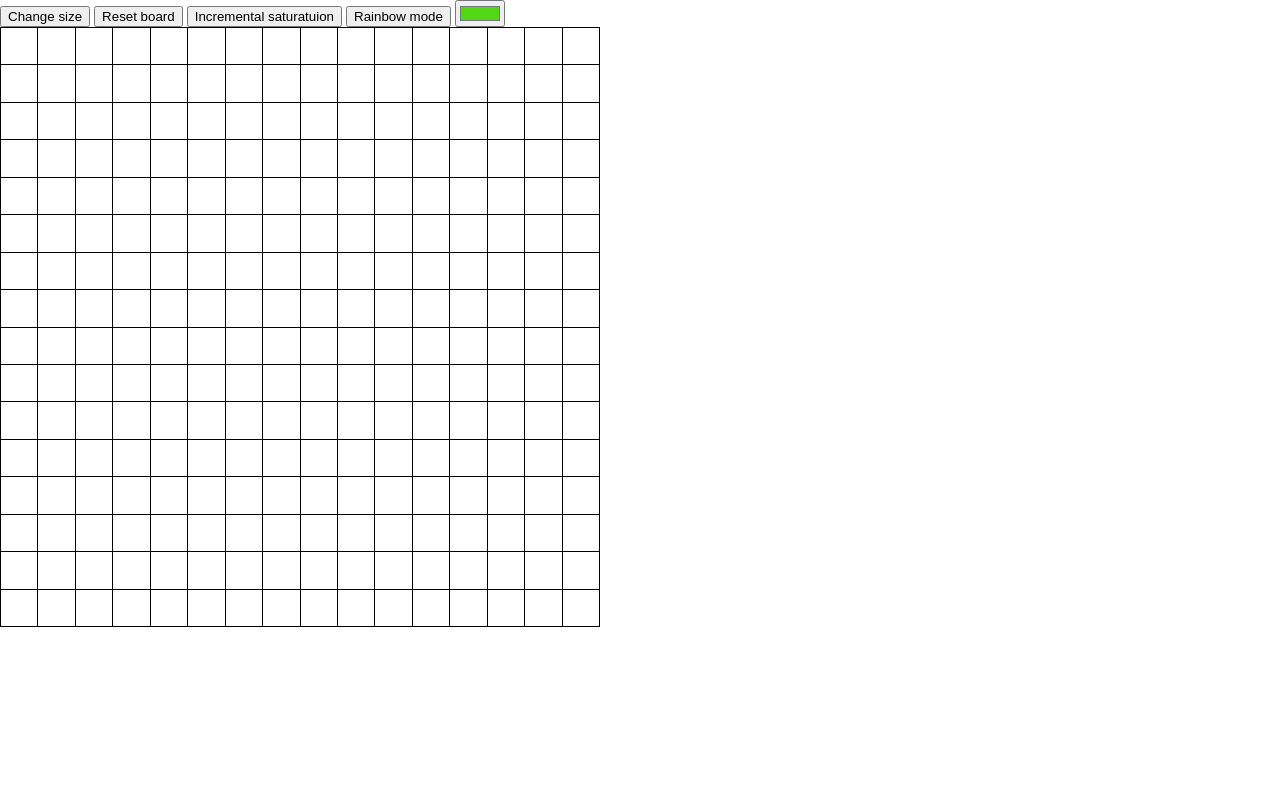
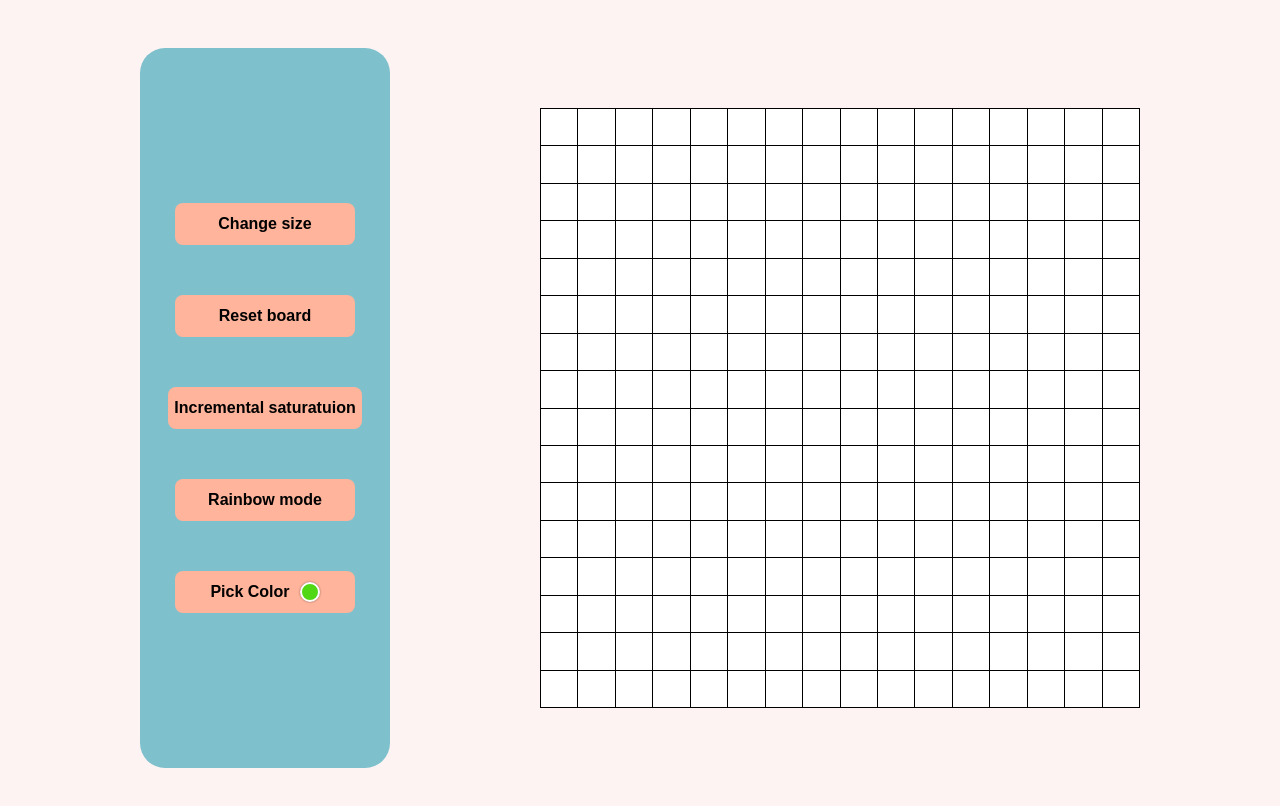
Before and after one commit to szy251/TheOdinProject, a plain HTML site: page foundations/projects/etch-a-sketch/index.html in a window 1280 px wide. Drawn offline with Linux system fonts and the light colour scheme.

Commit message:
Edit style of the site

```diff
--- a/foundations/projects/etch-a-sketch/index.html
+++ b/foundations/projects/etch-a-sketch/index.html
@@ -7,11 +7,18 @@
     <script src="./script.js" defer></script>
 </head>
 <body>
-    <button class="size">Change size</button>
-    <button class="reset">Reset board</button>
-    <button class="increment">Incremental saturatuion</button>
-    <button class="random">Rainbow mode</button>
-    <input type="color" id="colorPicker", value="#51D713"/>
+    <div class="menu">
+        <button class="size menu-btn">Change size</button>
+        <button class="reset menu-btn">Reset board</button>
+        <button class="increment menu-btn">Incremental saturatuion</button>
+        <button class="random menu-btn">Rainbow mode</button>
+        <div>
+            <input type="color" id="colorPicker" value="#51D713">
+            <label for="colorPicker" class="menu-btn">
+                Pick Color <span id="colorPreview"></span>
+            </label>
+        </div>
+    </div>
     <div class="board"></div>
 </body>
 </html>
--- a/foundations/projects/etch-a-sketch/script.js
+++ b/foundations/projects/etch-a-sketch/script.js
@@ -16,6 +16,7 @@ const resetBtn = document.querySelector(".reset");
 const incrementBtn = document.querySelector(".increment");
 const randomBtn = document.querySelector(".random");
 const colorPicker = document.querySelector("#colorPicker");
+const colorLabel = document.querySelector("#colorPreview");
 
 function paintBlock(event) {
 	event.preventDefault();
@@ -33,7 +34,7 @@ function changeColor(event) {
 		alpha = Number(event.target.dataset.saturation);
 
 		if (alpha < 1.0) {
-			//multiply by 10 to prevent 0.999999... case
+			//multiply by 10 prevent 0.999999... case
 			alpha *= 10;
 			alpha += 1;
 			alpha /= 10;
@@ -102,6 +103,7 @@ randomBtn.addEventListener("click", () => {
 
 colorPicker.addEventListener("change", (event) => {
 	getRGB(event.target.value);
+	colorLabel.style.backgroundColor = event.target.value;
 });
 
 function clearBoard() {
--- a/foundations/projects/etch-a-sketch/style.css
+++ b/foundations/projects/etch-a-sketch/style.css
@@ -2,13 +2,88 @@
   box-sizing: border-box;
 }
 body{
-    margin: 0;
     min-height: 100vh;
+    display: flex;
+    gap: 150px;
+    align-items: center;
+    justify-content: center;
+    background-color: rgb(253, 243, 243);
 }
 
 div{
     margin: 0;
     padding: 0;
+}
+
+#colorPicker {
+    position: absolute;
+    opacity: 0;
+    width: 0;
+    height: 0;
+    padding: 0;
+    margin: 0;
+    border: none;
+}
+
+#colorPreview {
+    display: inline-block;
+    width: 20px;
+    height: 20px;
+    background-color: #51D713;
+    border-radius: 50%;
+    border: 2px solid white;
+    box-shadow: 0 0 2px rgba(0,0,0,0.5);
+}
+
+
+.menu-btn{
+    display: flex;
+    justify-content: center;
+    align-items: center;
+
+    min-width: 180px;
+    height: 42px;
+    border-radius: 8px;
+    border: none;
+    text-align: center;
+    background-color: rgb(255, 180, 155);
+
+    font-weight: bold;
+    font-size: medium;
+    font-family: sans-serif;
+
+    cursor: pointer;
+    transition: all 0.2s;
+
+    gap: 10px;
+}
+
+.menu-btn:hover{
+    background-color: rgb(255, 110, 62);
+    transform: scale(1.05);
+}
+
+.menu-btn:active {
+    transform: scale(0.95);
+}
+
+.menu{
+    display: flex;
+    flex-direction: column;
+    gap: 50px;
+    padding: 25px;
+    width: 250px;
+    justify-content: center;
+    align-items: center;
+    background-color: rgb(126, 193, 205);
+    height: 720px;
+    border-radius: 25px;
+}
+
+.menu div {
+    width: 100%;
+    display: flex;
+    justify-content: center;
 }
 
 .board{
@@ -33,5 +108,5 @@ div{
 }
 
 .active{
-    background-color: gray;
+    background-color: rgb(255, 110, 62);
 }
```
